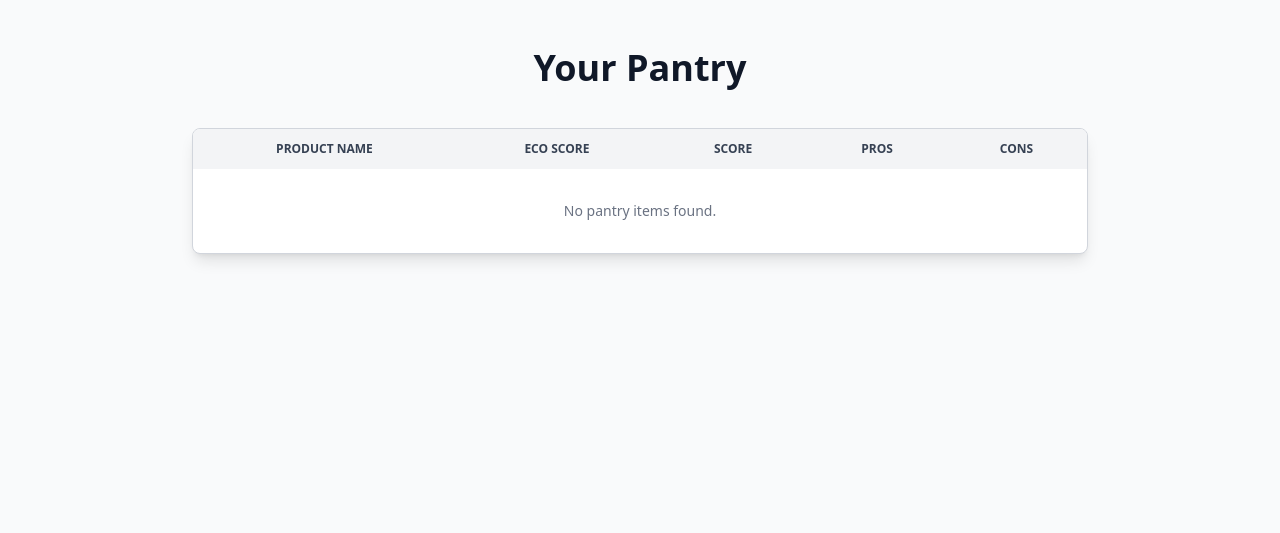
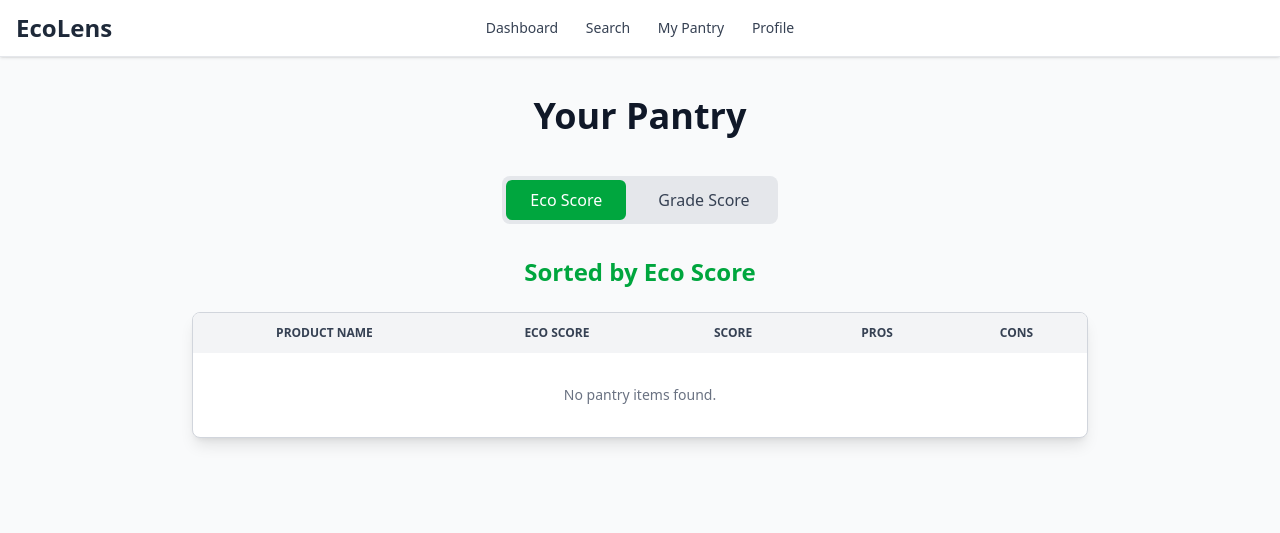
Before and after one commit to Noel-Lozano/Echo-Journal, a Flask app: page /pantry in a window 1280 px wide. Shown: the top 533 px of the page. Run offline with Flask 3, Linux system fonts and the light colour scheme; the visitor is signed in with stand-in values (Sample User, id 1); style sheets or scripts are compiled from the project's sources.

Commit message:
shows dashboard and user can choose which table to use

```diff
--- a/app/templates/pantry.html
+++ b/app/templates/pantry.html
@@ -6,10 +6,40 @@
     <link rel="stylesheet" href="{{ url_for('static', filename='output.css') }}">
 </head>
 <body class="bg-gray-50 text-gray-900 min-h-screen">
-    <div class="w-full max-w-6xl mx-auto py-12 px-4">
+    <!-- Navbar -->
+    <nav class="bg-white fixed top-0 w-full z-50 border-b border-gray-200 shadow-sm">
+        <div class="max-w-7xl mx-auto px-4 py-3 flex justify-between items-center">
+            <div class="text-2xl font-bold text-gray-800">
+                EcoLens
+            </div>
+            <div class="absolute left-1/2 transform -translate-x-1/2 space-x-6 text-sm font-medium">
+                <a href="/dashboard" class="text-gray-700 hover:text-green-600 transition">Dashboard</a>
+                <a href="/search" class="text-gray-700 hover:text-green-600 transition">Search</a>
+                <a href="/pantry" class="text-gray-700 hover:text-green-600 transition">My Pantry</a>
+                <a href="/profile" class="text-gray-700 hover:text-green-600 transition">Profile</a>
+            </div>
+        </div>
+    </nav>
+
+    <!-- Top padding to avoid navbar overlap -->
+    <div class="w-full max-w-6xl mx-auto py-12 px-4 pt-24">
         <h1 class="text-4xl font-bold text-center mb-10">Your Pantry</h1>
 
-        <!-- Center the table horizontally -->
+        <!-- Toggle Buttons -->
+        <div class="flex justify-center mb-8">
+            <div class="flex space-x-2 bg-gray-200 rounded-lg p-1">
+                <button id="ecoBtn" class="px-6 py-2 rounded-md font-medium transition-all duration-200 bg-green-600 text-white">
+                    Eco Score
+                </button>
+                <button id="gradeBtn" class="px-6 py-2 rounded-md font-medium transition-all duration-200 text-gray-700 hover:bg-gray-100">
+                    Grade Score
+                </button>
+            </div>
+        </div>
+
+        <!-- Eco Score Table -->
+        <div id="ecoTable" class="mb-12">
+            <h2 class="text-2xl font-semibold text-center mb-6 text-green-600">Sorted by Eco Score</h2>
             <div class="flex justify-center">
                 <div class="overflow-x-auto rounded-lg shadow-lg bg-white border border-gray-300 w-full max-w-4xl">
                     <table class="min-w-full text-sm mx-auto">
@@ -23,7 +53,7 @@
                             </tr>
                         </thead>
                         <tbody>
-                        {% for item in pantry_items %}
+                            {% for item in eco_sort %}
                             <tr class="border-t border-gray-200 hover:bg-gray-50">
                                 <td class="px-5 py-3 text-center">{{ item.product_name }}</td>
                                 <td class="px-5 py-3 text-center font-semibold text-green-600">{{ item.eco_score }}</td>
@@ -41,5 +71,76 @@
                 </div>
             </div>
         </div>
+
+        <!-- Normal Score Table -->
+        <div id="gradeTable" class="mb-12 hidden">
+            <h2 class="text-2xl font-semibold text-center mb-6 text-blue-600">Sorted by Grade Score</h2>
+            <div class="flex justify-center">
+                <div class="overflow-x-auto rounded-lg shadow-lg bg-white border border-gray-300 w-full max-w-4xl">
+                    <table class="min-w-full text-sm mx-auto">
+                        <thead class="bg-gray-100 text-gray-700 uppercase text-xs">
+                            <tr>
+                                <th class="px-5 py-3 text-center">Product Name</th>
+                                <th class="px-5 py-3 text-center">Eco Score</th>
+                                <th class="px-5 py-3 text-center">Score</th>
+                                <th class="px-5 py-3 text-center">Pros</th>
+                                <th class="px-5 py-3 text-center">Cons</th>
+                            </tr>
+                        </thead>
+                        <tbody>
+                            {% for item in grade_sort %}
+                            <tr class="border-t border-gray-200 hover:bg-gray-50">
+                                <td class="px-5 py-3 text-center">{{ item.product_name }}</td>
+                                <td class="px-5 py-3 text-center font-semibold text-green-600">{{ item.eco_score }}</td>
+                                <td class="px-5 py-3 text-center font-semibold text-blue-600">{{ item.score }}</td>
+                                <td class="px-5 py-3 text-center">{{ item.pros }}</td>
+                                <td class="px-5 py-3 text-center">{{ item.cons }}</td>
+                            </tr>
+                            {% else %}
+                            <tr>
+                                <td colspan="5" class="text-center py-8 text-gray-500">No pantry items found.</td>
+                            </tr>
+                            {% endfor %}
+                        </tbody>
+                    </table>
+                </div>
+            </div>
+        </div>
+    </div>
+
+    <script>
+        document.addEventListener('DOMContentLoaded', function() {
+            const ecoBtn = document.getElementById('ecoBtn');
+            const gradeBtn = document.getElementById('gradeBtn');
+            const ecoTable = document.getElementById('ecoTable');
+            const gradeTable = document.getElementById('gradeTable');
+
+            ecoBtn.addEventListener('click', function() {
+                // Show eco table, hide grade table
+                ecoTable.classList.remove('hidden');
+                gradeTable.classList.add('hidden');
+
+                // Update button styles
+                ecoBtn.classList.add('bg-green-600', 'text-white');
+                ecoBtn.classList.remove('text-gray-700', 'hover:bg-gray-100');
+                gradeBtn.classList.remove('bg-blue-600', 'text-white');
+                gradeBtn.classList.add('text-gray-700', 'hover:bg-gray-100');
+            });
+
+            gradeBtn.addEventListener('click', function() {
+                // Show grade table, hide eco table
+                gradeTable.classList.remove('hidden');
+                ecoTable.classList.add('hidden');
+
+                // Update button styles
+                gradeBtn.classList.add('bg-blue-600', 'text-white');
+                gradeBtn.classList.remove('text-gray-700', 'hover:bg-gray-100');
+                ecoBtn.classList.remove('bg-green-600', 'text-white');
+                ecoBtn.classList.add('text-gray-700', 'hover:bg-gray-100');
+            });
+        });
+    </script>
 </body>
+
+
 </html>
```
Also changed, not shown: tailwind.config.js (+7 -0 lines). Lines whose indentation alone changed are shown as unchanged.
